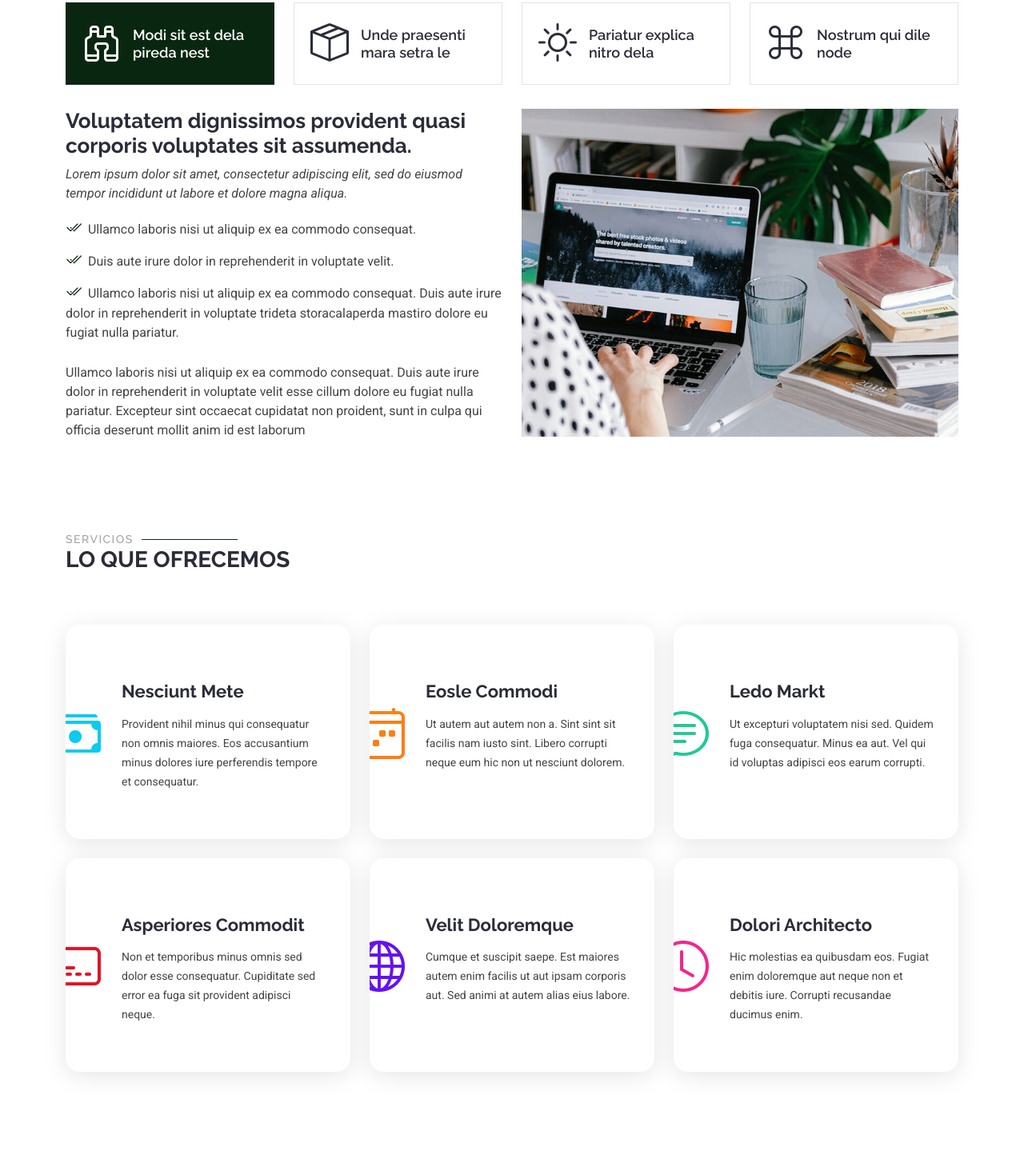
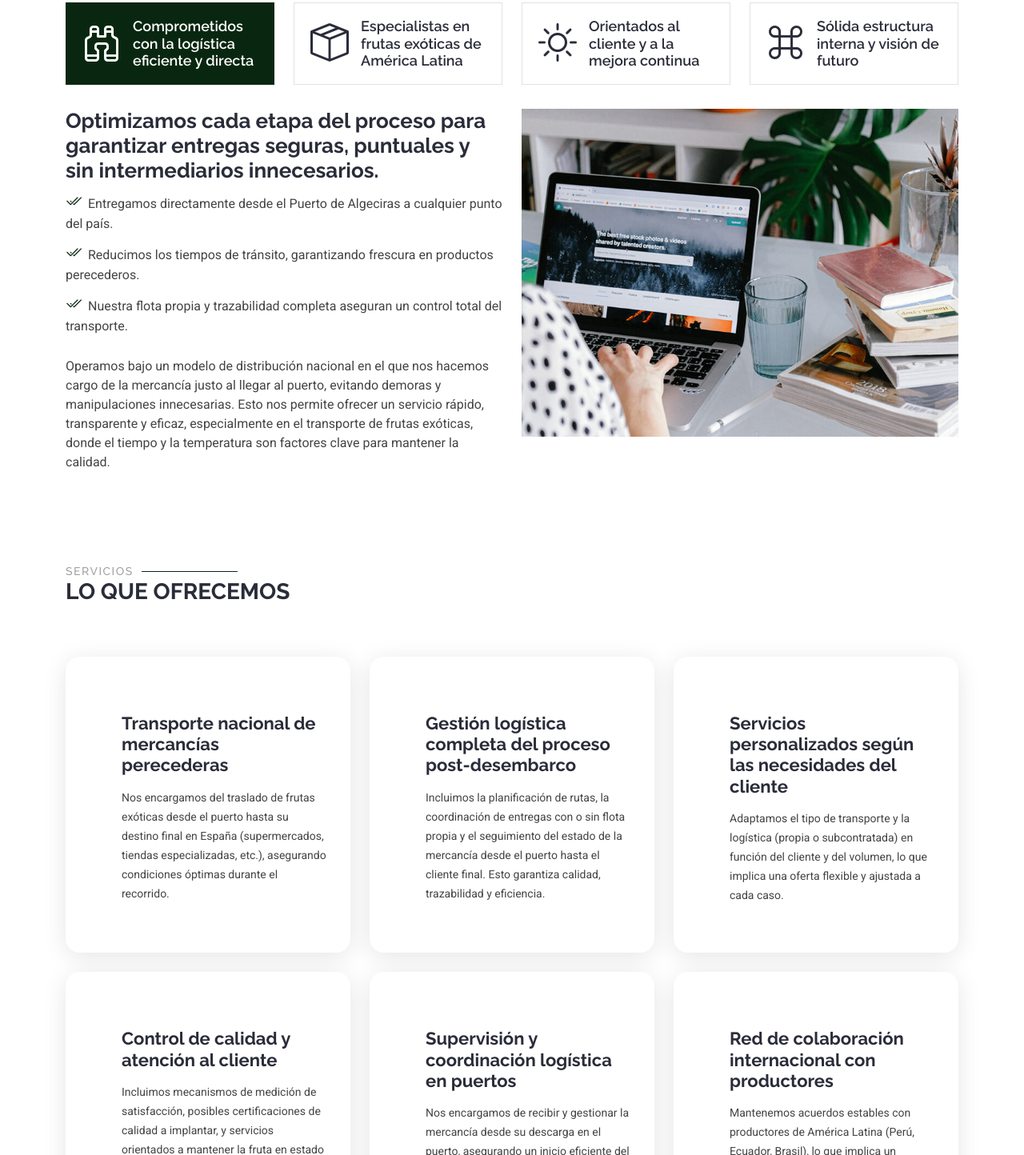
Before and after one commit to AdrianRCV/WorldLogisticSL, a plain HTML site: page index.html in a window 1280 px wide. Shown: the part 1356-2800 px from the top of the page at 80% size. Drawn offline with Linux system fonts and the light colour scheme.

Commit message:
20250617(2)

```diff
--- a/assets/css/main.css
+++ b/assets/css/main.css
@@ -721,6 +721,7 @@ section,
   height: 100%;
   padding-top: 60px;
   box-sizing: border-box;
+  z-index: 2;
 }
 
 .hero h2 {
--- a/index.html
+++ b/index.html
@@ -53,15 +53,14 @@
       <div class="carousel-container">
         <h2 class="animate__animated animate__fadeInDown">Bienvenido a World logistics SL</h2>
         <p class="animate__animated animate__fadeInUp">
-          Ut velit est quam dolor ad a aliquid qui aliquid. Sequi ea ut et est quaerat sequi nihil ut aliquam.
-          Occaecati alias dolorem mollitia ut. Similique ea voluptatem. Esse doloremque accusamus repellendus deleniti vel.
-          Minus et tempore modi architecto.
+          Somos una empresa que se dedica al transporte y gestión logística nacional de frutas exóticas desde el puerto hasta el cliente final en España.
         </p>
         <a href="#about" class="btn-get-started animate__animated animate__fadeInUp scrollto">Leer Más</a>
       </div>
     </div>
 
     <div class="carousel-item active custom-bg-hero2">
+      <div class="overlay"></div>
       <div class="carousel-container">
         <h2 class="animate__animated animate__fadeInDown">Lorem Ipsum Dolor</h2>
         <p class="animate__animated animate__fadeInUp">Contenido del segundo slide...</p>
@@ -70,6 +69,7 @@
     </div>
 
     <div class="carousel-item active custom-bg-hero3">
+      <div class="overlay"></div>
       <div class="carousel-container">
         <h2 class="animate__animated animate__fadeInDown">Sequi ea ut et est quaerat</h2>
         <p class="animate__animated animate__fadeInUp">Contenido del tercer slide...</p>
@@ -129,25 +129,25 @@
           <li class="nav-item col-3">
             <a class="nav-link active show" data-bs-toggle="tab" data-bs-target="#features-tab-1">
               <i class="bi bi-binoculars"></i>
-              <h4 class="d-none d-lg-block">Modi sit est dela pireda nest</h4>
+              <h4 class="d-none d-lg-block">Comprometidos con la logística eficiente y directa</h4>
             </a>
           </li>
           <li class="nav-item col-3">
             <a class="nav-link" data-bs-toggle="tab" data-bs-target="#features-tab-2">
               <i class="bi bi-box-seam"></i>
-              <h4 class="d-none d-lg-block">Unde praesenti mara setra le</h4>
+              <h4 class="d-none d-lg-block">Especialistas en frutas exóticas de América Latina</h4>
             </a>
           </li>
           <li class="nav-item col-3">
             <a class="nav-link" data-bs-toggle="tab" data-bs-target="#features-tab-3">
               <i class="bi bi-brightness-high"></i>
-              <h4 class="d-none d-lg-block">Pariatur explica nitro dela</h4>
+              <h4 class="d-none d-lg-block"> Orientados al cliente y a la mejora continua</h4>
             </a>
           </li>
           <li class="nav-item col-3">
             <a class="nav-link" data-bs-toggle="tab" data-bs-target="#features-tab-4">
               <i class="bi bi-command"></i>
-              <h4 class="d-none d-lg-block">Nostrum qui dile node</h4>
+              <h4 class="d-none d-lg-block">Sólida estructura interna y visión de futuro</h4>
             </a>
           </li>
         </ul>
@@ -157,22 +157,19 @@
           <div class="tab-pane fade active show" id="features-tab-1">
             <div class="row">
               <div class="col-lg-6 order-2 order-lg-1 mt-3 mt-lg-0">
-                <h3>Voluptatem dignissimos provident quasi corporis voluptates sit assumenda.</h3>
-                <p class="fst-italic">
-                  Lorem ipsum dolor sit amet, consectetur adipiscing elit, sed do eiusmod tempor incididunt ut labore et dolore
-                  magna aliqua.
-                </p>
+                <h3>Optimizamos cada etapa del proceso para garantizar entregas seguras, puntuales y sin intermediarios innecesarios.</h3>
                 <ul>
                   <li><i class="bi bi-check2-all"></i>
-                    <spab>Ullamco laboris nisi ut aliquip ex ea commodo consequat.</spab>
+                    <spab>Entregamos directamente desde el Puerto de Algeciras a cualquier punto del país.</spab>
                   </li>
-                  <li><i class="bi bi-check2-all"></i> <span>Duis aute irure dolor in reprehenderit in voluptate velit</span>.</li>
-                  <li><i class="bi bi-check2-all"></i> <span>Ullamco laboris nisi ut aliquip ex ea commodo consequat. Duis aute irure dolor in reprehenderit in voluptate trideta storacalaperda mastiro dolore eu fugiat nulla pariatur.</span></li>
+                  <li><i class="bi bi-check2-all"></i> <span>Reducimos los tiempos de tránsito, garantizando frescura en productos perecederos.</span></li>
+                  <li><i class="bi bi-check2-all"></i> <span>Nuestra flota propia y trazabilidad completa aseguran un control total del transporte.</span></li>
                 </ul>
                 <p>
-                  Ullamco laboris nisi ut aliquip ex ea commodo consequat. Duis aute irure dolor in reprehenderit in voluptate
-                  velit esse cillum dolore eu fugiat nulla pariatur. Excepteur sint occaecat cupidatat non proident, sunt in
-                  culpa qui officia deserunt mollit anim id est laborum
+                  Operamos bajo un modelo de distribución nacional en el que nos hacemos cargo de la mercancía justo al llegar al puerto,
+                  evitando demoras y manipulaciones innecesarias. Esto nos permite ofrecer un servicio rápido, transparente y eficaz,
+                  especialmente en el transporte de frutas exóticas, donde el tiempo y la temperatura son factores clave para mantener
+                  la calidad.
                 </p>
               </div>
               <div class="col-lg-6 order-1 order-lg-2 text-center">
@@ -184,7 +181,7 @@
           <div class="tab-pane fade" id="features-tab-2">
             <div class="row">
               <div class="col-lg-6 order-2 order-lg-1 mt-3 mt-lg-0">
-                <h3>Neque exercitationem debitis soluta quos debitis quo mollitia officia est</h3>
+                <h3>Conectamos los sabores tropicales del mundo con los destinos más exigentes de España.</h3>
                 <p>
                   Ullamco laboris nisi ut aliquip ex ea commodo consequat. Duis aute irure dolor in reprehenderit in voluptate
                   velit esse cillum dolore eu fugiat nulla pariatur. Excepteur sint occaecat cupidatat non proident, sunt in
@@ -195,10 +192,10 @@
                   magna aliqua.
                 </p>
                 <ul>
-                  <li><i class="bi bi-check2-all"></i> <span>Ullamco laboris nisi ut aliquip ex ea commodo consequat.</span></li>
-                  <li><i class="bi bi-check2-all"></i> <span>Duis aute irure dolor in reprehenderit in voluptate velit.</span></li>
-                  <li><i class="bi bi-check2-all"></i> <span>Provident mollitia neque rerum asperiores dolores quos qui a. Ipsum neque dolor voluptate nisi sed.</span></li>
-                  <li><i class="bi bi-check2-all"></i> <span>Ullamco laboris nisi ut aliquip ex ea commodo consequat. Duis aute irure dolor in reprehenderit in voluptate trideta storacalaperda mastiro dolore eu fugiat nulla pariatur.</span></li>
+                  <li><i class="bi bi-check2-all"></i> <span>Experiencia en la distribución nacional de frutas exóticas importadas bajo acuerdos Incoterm CIF.</span></li>
+                  <li><i class="bi bi-check2-all"></i> <span>Gestión directa desde el Puerto de Algeciras con entrega en supermercados, distribuidores y canal HORECA.</span></li>
+                  <li><i class="bi bi-check2-all"></i> <span>Relación comercial consolidada con exportadores de Perú, Ecuador y Brasil.</span></li>
+                  <li><i class="bi bi-check2-all"></i> <span>Transporte refrigerado y seguimiento continuo para garantizar frescura y calidad.</span></li>
                 </ul>
               </div>
               <div class="col-lg-6 order-1 order-lg-2 text-center">
@@ -276,72 +273,54 @@
 
           <div class="col-lg-4 col-md-6" data-aos="fade-up" data-aos-delay="100">
             <div class="service-item  position-relative">
-              <div class="icon">
-                <i class="bi bi-cash-stack" style="color: #0dcaf0;"></i>
-              </div>
               <a href="service-details.html" class="stretched-link">
-                <h3>Nesciunt Mete</h3>
+                <h3>Transporte nacional de mercancías perecederas</h3>
               </a>
-              <p>Provident nihil minus qui consequatur non omnis maiores. Eos accusantium minus dolores iure perferendis tempore et consequatur.</p>
+              <p> Nos encargamos del traslado de frutas exóticas desde el puerto hasta su destino final en España (supermercados, tiendas especializadas, etc.), asegurando condiciones óptimas durante el recorrido.</p>
             </div>
           </div>
 
           <div class="col-lg-4 col-md-6" data-aos="fade-up" data-aos-delay="200">
             <div class="service-item position-relative">
-              <div class="icon">
-                <i class="bi bi-calendar4-week" style="color: #fd7e14;"></i>
-              </div>
               <a href="service-details.html" class="stretched-link">
-                <h3>Eosle Commodi</h3>
+                <h3>Gestión logística completa del proceso post-desembarco</h3>
               </a>
-              <p>Ut autem aut autem non a. Sint sint sit facilis nam iusto sint. Libero corrupti neque eum hic non ut nesciunt dolorem.</p>
+              <p>Incluimos la planificación de rutas, la coordinación de entregas con o sin flota propia y el seguimiento del estado de la mercancía desde el puerto hasta el cliente final. Esto garantiza calidad, trazabilidad y eficiencia.</p>
             </div>
           </div>
           <div class="col-lg-4 col-md-6" data-aos="fade-up" data-aos-delay="300">
             <div class="service-item position-relative">
-              <div class="icon">
-                <i class="bi bi-chat-text" style="color: #20c997;"></i>
-              </div>
               <a href="service-details.html" class="stretched-link">
-                <h3>Ledo Markt</h3>
+                <h3>Servicios personalizados según las necesidades del cliente</h3>
               </a>
-              <p>Ut excepturi voluptatem nisi sed. Quidem fuga consequatur. Minus ea aut. Vel qui id voluptas adipisci eos earum corrupti.</p>
+              <p>Adaptamos el tipo de transporte y la logística (propia o subcontratada) en función del cliente y del volumen, lo que implica una oferta flexible y ajustada a cada caso.</p>
             </div>
           </div>
 
           <div class="col-lg-4 col-md-6" data-aos="fade-up" data-aos-delay="400">
             <div class="service-item position-relative">
-              <div class="icon">
-                <i class="bi bi-credit-card-2-front" style="color: #df1529;"></i>
-              </div>
               <a href="service-details.html" class="stretched-link">
-                <h3>Asperiores Commodit</h3>
+                <h3>Control de calidad y atención al cliente</h3>
               </a>
-              <p>Non et temporibus minus omnis sed dolor esse consequatur. Cupiditate sed error ea fuga sit provident adipisci neque.</p>
+              <p>Incluimos mecanismos de medición de satisfacción, posibles certificaciones de calidad a implantar, y servicios orientados a mantener la fruta en estado óptimo, sin necesidad de almacenaje intermedio.</p>
             </div>
           </div>
 
           <div class="col-lg-4 col-md-6" data-aos="fade-up" data-aos-delay="500">
             <div class="service-item position-relative">
-              <div class="icon">
-                <i class="bi bi-globe" style="color: #6610f2;"></i>
-              </div>
               <a href="service-details.html" class="stretched-link">
-                <h3>Velit Doloremque</h3>
+                <h3>Supervisión y coordinación logística en puertos</h3>
               </a>
-              <p>Cumque et suscipit saepe. Est maiores autem enim facilis ut aut ipsam corporis aut. Sed animi at autem alias eius labore.</p>
+              <p>Nos encargamos de recibir y gestionar la mercancía desde su descarga en el puerto, asegurando un inicio eficiente del proceso logístico nacional.</p>
             </div>
           </div>
 
           <div class="col-lg-4 col-md-6" data-aos="fade-up" data-aos-delay="600">
             <div class="service-item position-relative">
-              <div class="icon">
-                <i class="bi bi-clock" style="color: #f3268c;"></i>
-              </div>
               <a href="service-details.html" class="stretched-link">
-                <h3>Dolori Architecto</h3>
+                <h3> Red de colaboración internacional con productores</h3>
               </a>
-              <p>Hic molestias ea quibusdam eos. Fugiat enim doloremque aut neque non et debitis iure. Corrupti recusandae ducimus enim.</p>
+              <p>Mantenemos acuerdos estables con productores de América Latina (Perú, Ecuador, Brasil), lo que implica un servicio de enlace comercial-logístico internacional</p>
             </div>
           </div>
 
```
Also changed, not shown: assets/img/logo.png.
